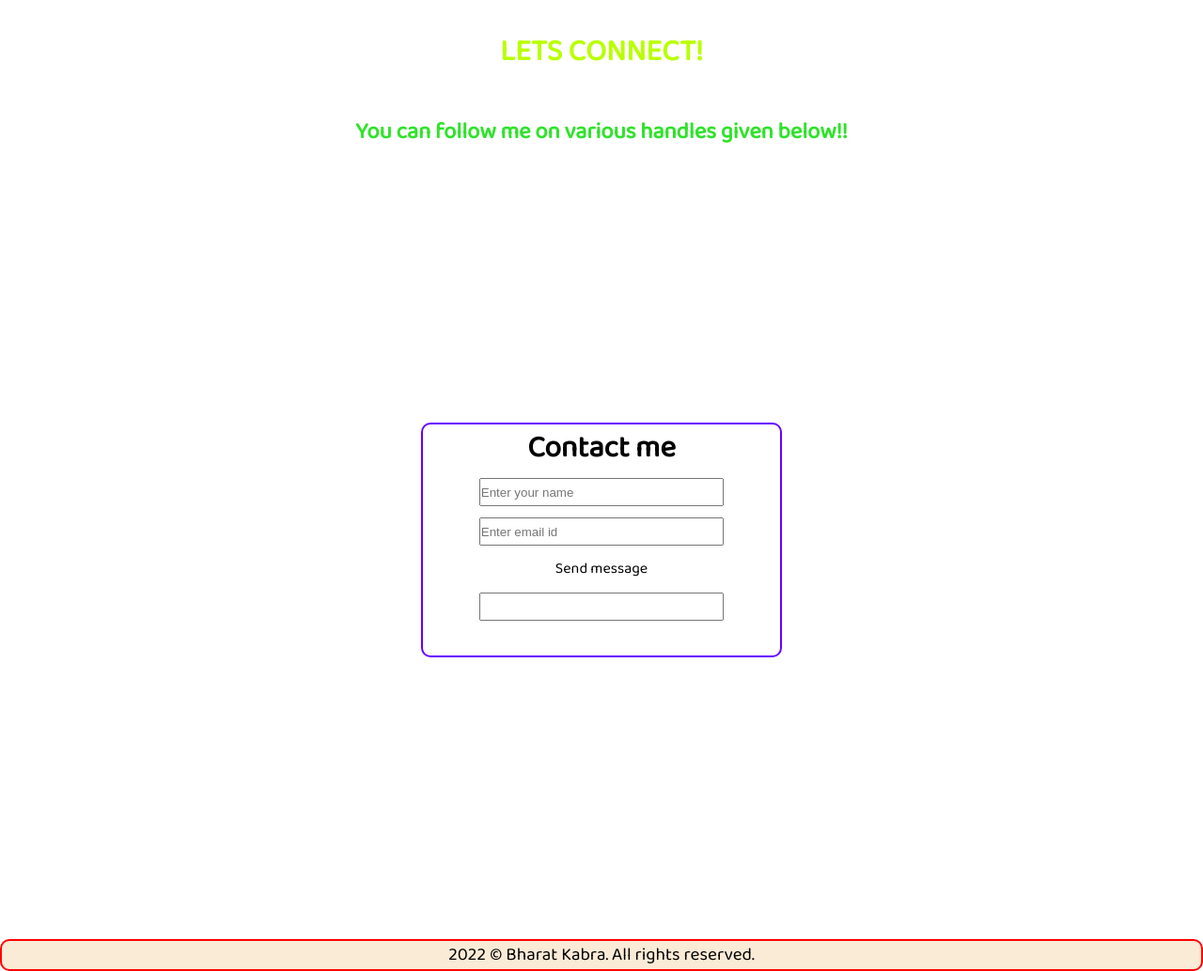
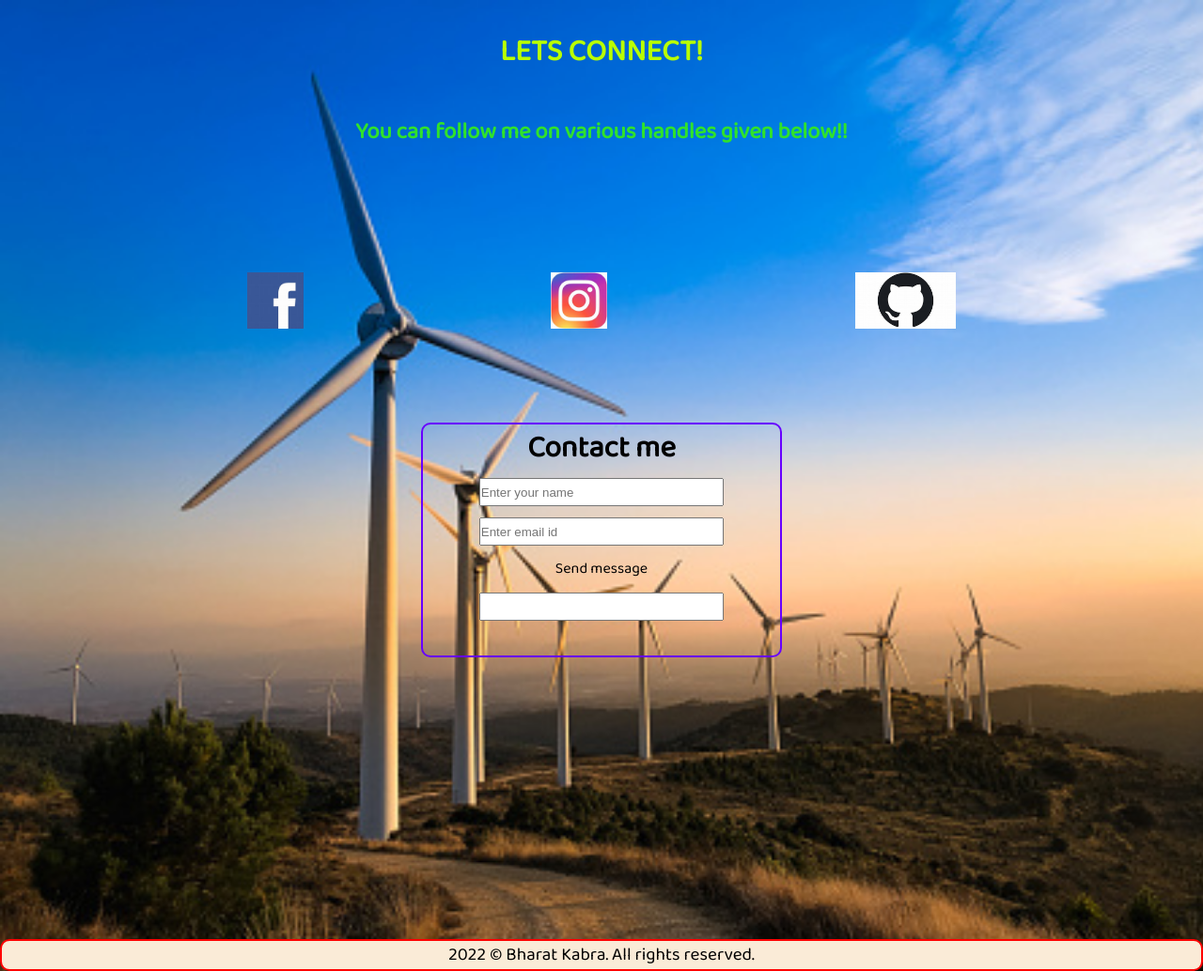
Before and after one commit to Bharatkabra1/Portfolio, a plain HTML site: page contact.html in a window 1280 px wide. Shown: the whole page at 94% size. Drawn offline with Linux system fonts and the light colour scheme.

Commit message:
Update contact.html

```diff
--- a/contact.html
+++ b/contact.html
@@ -12,7 +12,7 @@
     <style>
         body{
             font-family:'Baloo Bhai 2', cursive;
-            background: url("img p2/img2.jpg");
+            background: url("img2.jpg");
             background-repeat: no-repeat;
             background-size: cover;
 
@@ -95,12 +95,12 @@
 
     <div class="contacts">
         <a href="https://www.facebook.com/profile.php?id=100073013151421" target="_blank"><img
-                src="/img p2/facebook.jpg" alt=""></a>
+                src="facebook.jpg" alt=""></a>
 
-    <a href="https://www.instagram.com/bharat_kabra1/" target="_blank"><img src="/img p2/insta.jpg"
+    <a href="https://www.instagram.com/bharat_kabra1/" target="_blank"><img src="insta.jpg"
                 alt=""></a>
     <!-- <div class="contact"><img src="/img p2/linkedin.jpg" alt=""></div> -->
-    <a href="https://github.com/Bharatkabra1" target="_blank"><img src="/img p2/github.jpg"
+    <a href="https://github.com/Bharatkabra1" target="_blank"><img src="github.jpg"
                 alt=""></a></div>
                 <div class="message">
                     <h1>Contact me</h1>
```
